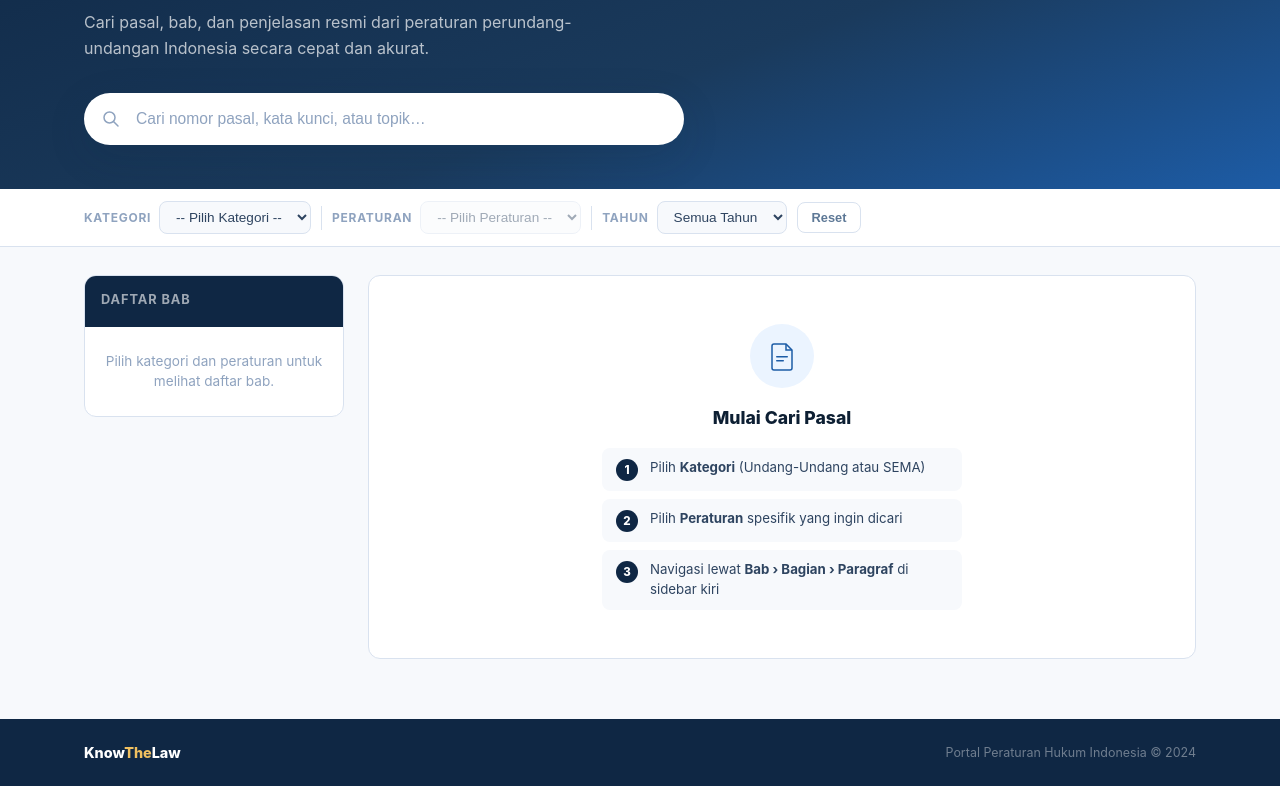
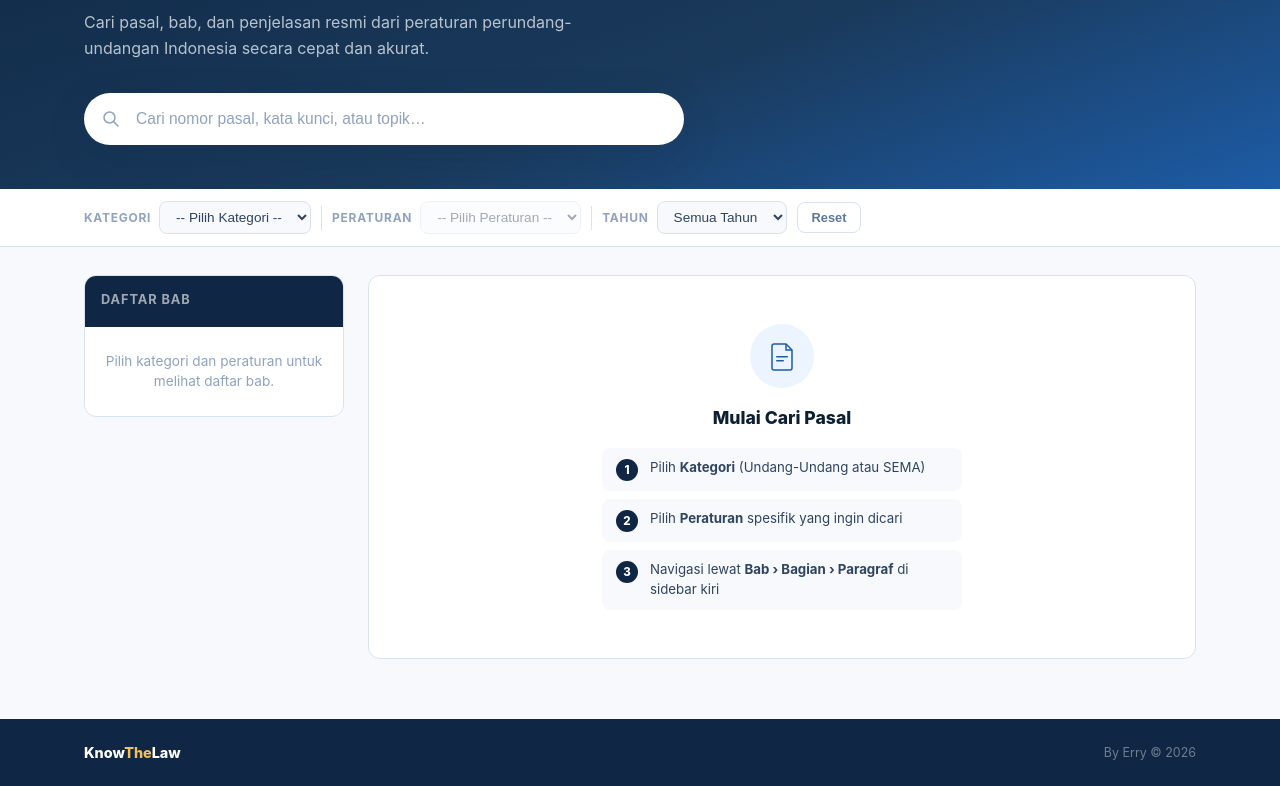
Before and after one commit to HerriXX25/KnowTheLaw, a plain HTML site: page index.html in a window 1280 px wide. Shown: the part 231-1017 px from the top of the page. Drawn offline with Linux system fonts and the light colour scheme.

Commit message:
Update index.html

```diff
--- a/index.html
+++ b/index.html
@@ -111,7 +111,7 @@
     <div class="container">
       <div class="footer-inner">
         <span class="footer-logo">Know<span>The</span>Law</span>
-        <span class="footer-text">Portal Peraturan Hukum Indonesia &copy; 2024</span>
+        <span class="footer-text">By Erry &copy; 2026</span>
       </div>
     </div>
   </footer>
```
